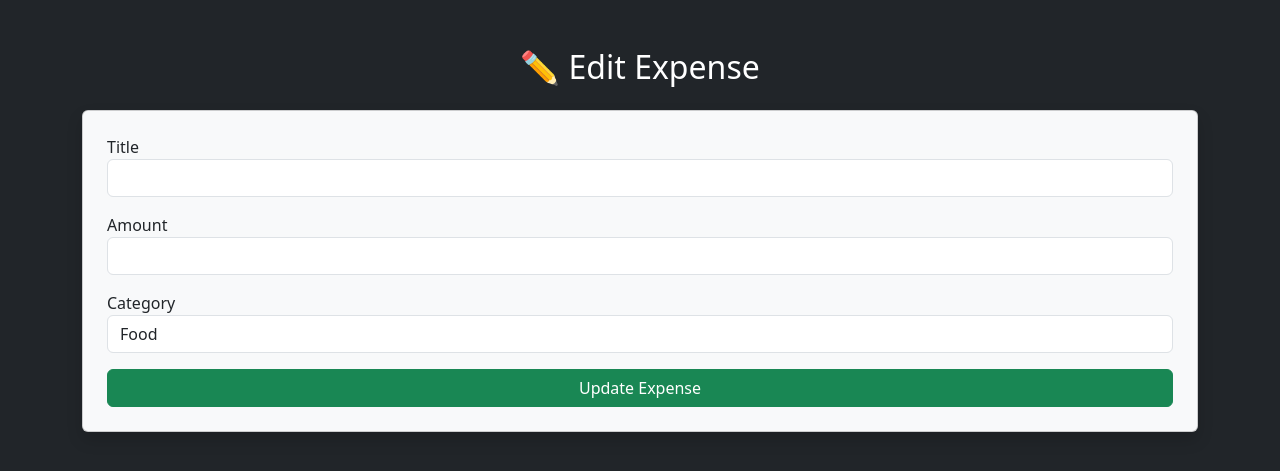
After one commit to KP-Akshay04/smart-expense-tracker, a Flask app: page /edit/1 in a window 1280 px wide. The commit adds this page. Shown: the top 471 px of the page. Run offline with Flask 3, Linux system fonts and the light colour scheme; data that the repository does not hold is empty.

Commit message:
Added edit expense feature

```diff
--- a/app.py
+++ b/app.py
@@ -117,5 +117,34 @@ def delete(id):
 
     return redirect('/dashboard')
 
+# Edit expense
+@app.route('/edit/<int:id>', methods=['GET', 'POST'])
+def edit(id):
+    conn = sqlite3.connect("database.db")
+    c = conn.cursor()
+
+    if request.method == 'POST':
+        title = request.form['title']
+        amount = request.form['amount']
+        category = request.form['category']
+
+        c.execute("""
+            UPDATE expenses
+            SET title=?, amount=?, category=?
+            WHERE id=?
+        """, (title, amount, category, id))
+
+        conn.commit()
+        conn.close()
+
+        return redirect('/dashboard')
+
+    # GET request → fetch data
+    c.execute("SELECT * FROM expenses WHERE id=?", (id,))
+    expense = c.fetchone()
+    conn.close()
+
+    return render_template("edit.html", expense=expense)
+
 if __name__ == '__main__':
     app.run(host='0.0.0.0', port=5000)
--- /dev/null
+++ b/templates/edit.html
@@ -0,0 +1,36 @@
+<!DOCTYPE html>
+<html>
+<head>
+    <title>Edit Expense</title>
+    <link href="https://cdn.jsdelivr.net/npm/bootstrap@5.3.0/dist/css/bootstrap.min.css" rel="stylesheet">
+</head>
+<body class="bg-dark text-white">
+
+<div class="container mt-5">
+    <h2 class="text-center mb-4">✏️ Edit Expense</h2>
+
+    <div class="card p-4 shadow bg-light text-dark">
+        <form method="POST">
+
+            <label>Title</label>
+            <input type="text" name="title" class="form-control mb-3" value="{{ expense[1] }}" required>
+
+            <label>Amount</label>
+            <input type="number" name="amount" class="form-control mb-3" value="{{ expense[2] }}" required>
+
+            <label>Category</label>
+            <select name="category" class="form-control mb-3">
+                <option {% if expense[3]=='Food' %}selected{% endif %}>Food</option>
+                <option {% if expense[3]=='Travel' %}selected{% endif %}>Travel</option>
+                <option {% if expense[3]=='Bills' %}selected{% endif %}>Bills</option>
+                <option {% if expense[3]=='Other' %}selected{% endif %}>Other</option>
+            </select>
+
+            <button class="btn btn-success w-100">Update Expense</button>
+
+        </form>
+    </div>
+</div>
+
+</body>
+</html>
--- a/templates/index.html
+++ b/templates/index.html
@@ -165,8 +165,8 @@
         </td>
         <td>{{ e[4] }}</td>
         <td>
-           <a href="/delete/{{ e[0] }}"
-   class="btn btn-danger btn-sm"
+           <a href="/edit/{{ e[0] }}" class="btn btn-warning btn-sm">Edit</a>
+<a href="/delete/{{ e[0] }}" class="btn btn-danger btn-sm">Delete</a>
    onclick="return confirm('Delete this expense?')">
    ✖
 </a>
```
